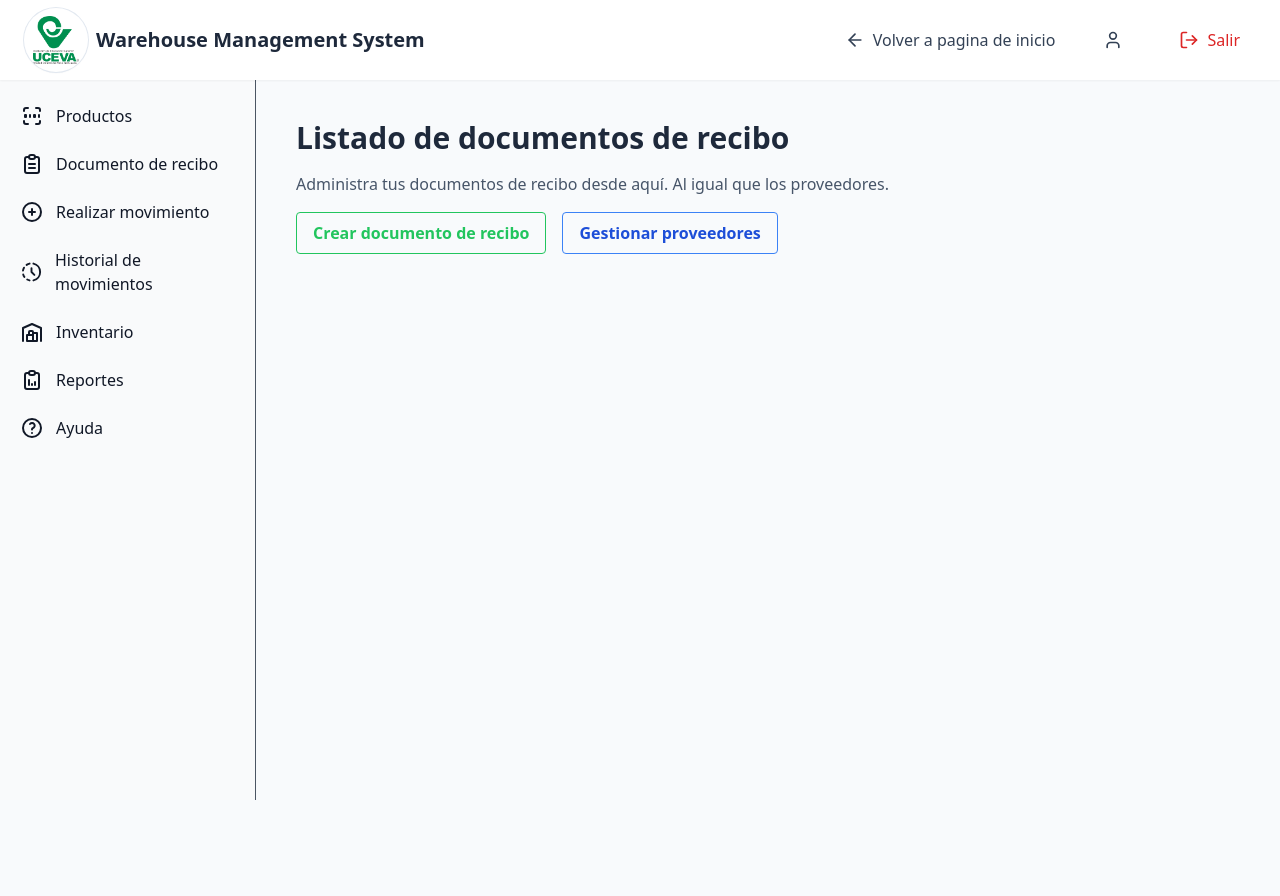
After one commit to juansalgado12/wms, a Flask app: template wmsr/templates/documento_recibo/listadocumentos.html in a window 1280 px wide. The commit adds this page. Run offline with Flask 3, Linux system fonts and the light colour scheme; the template is opened without the code that fills it, so the values that code supplies are empty; some libraries are stand-ins or nearby versions.

Commit message:
Se renombró el blueprint de 'document_recibo' a 'documento_recibo' y se implementaron las vistas correspondientes. Se eliminaron archivos obsoletos y se añadieron nuevas plantillas (archivos vacios de momento) para la gestión de documentos de recibo y proveedores.

```diff
--- a/wmsr/__init__.py
+++ b/wmsr/__init__.py
@@ -1,5 +1,7 @@
 from flask import Flask
 from flask_sqlalchemy import SQLAlchemy
+
+from wmsr import documento_recibo
 
 # Inicializar la base de datos
 db = SQLAlchemy()
@@ -13,13 +15,13 @@ def create_app():
     db.init_app(app)
 
     #Registrar vistas (blueprints)
-    from wmsr import home, auth, productos, ubicaciones, categorias, document_recibo, unidad, marca, presentacion
+    from wmsr import home, auth, productos, ubicaciones, categorias, unidad, marca, presentacion, documento_recibo
     app.register_blueprint(home.bp) #vista de home
     app.register_blueprint(auth.bp) #vista de auth
     app.register_blueprint(productos.bp) #vista de productos
     app.register_blueprint(ubicaciones.bp) #vista de ubicaciones
     app.register_blueprint(categorias.bp) #vista de categorias
-    app.register_blueprint(document_recibo.bp) #vista de document_recibo
+    app.register_blueprint(documento_recibo.bp) #vista de document_recibo
     app.register_blueprint(unidad.bp) #vista de unidad
     app.register_blueprint(marca.bp) #vista de marca
     app.register_blueprint(presentacion.bp) #vista de presentacion
--- /dev/null
+++ b/wmsr/templates/documento_recibo/listadocumentos.html
@@ -0,0 +1,23 @@
+{% extends 'layouts/base.html' %}
+
+{% block title %}Documentos de recibo - Warehouse Management System{% endblock %}
+{% block content %}
+<div class="container w-full h-screen bg-cover size-full px-4 py-6">
+  <div class="mb-4">
+    <h1 class="text-3xl font-bold text-slate-800 mb-4 dark:text-white">Listado de documentos de recibo</h1>
+    <p class="text-slate-600 dark:text-gray-300">Administra tus documentos de recibo desde aquí. Al igual que los proveedores.</p>
+  </div>
+
+  <div class="flex flex-wrap gap-4 mb-8">
+    <a href="{{url_for('documento_recibo.crear_documento')}}"
+      class="bg-transparent text-green-500 font-semibold hover:text-white py-2 px-4 border border-green-500 hover:border-white rounded">Crear
+      documento de recibo</a>
+
+    <div class="relative inline-block text-left">
+      <a href="#" class="bg-transparent text-blue-700 font-semibold hover:text-white py-2 px-4 border border-blue-500 hover:border-white rounded flex items-center"
+        id="dropdownButton">Gestionar proveedores</a>
+    </div>
+
+  </div>
+</div>
+{% endblock %}
--- a/wmsr/templates/layouts/base.html
+++ b/wmsr/templates/layouts/base.html
@@ -64,7 +64,7 @@
             </li>
 
             <li>
-                <a href="#" class="flex items-center p-2 text-gray-900 dark:text-white rounded-lg hover:bg-gray-100 dark:hover:bg-gray-700">
+                <a href="{{url_for('documento_recibo.lista_documentos')}}" class="flex items-center p-2 text-gray-900 dark:text-white rounded-lg hover:bg-gray-100 dark:hover:bg-gray-700">
                     <svg xmlns="http://www.w3.org/2000/svg" width="24" height="24" viewBox="0 0 24 24" fill="none" stroke="currentColor" stroke-width="2" stroke-linecap="round" stroke-linejoin="round" class="icon icon-tabler icons-tabler-outline icon-tabler-clipboard-text"><path stroke="none" d="M0 0h24v24H0z" fill="none"/><path d="M9 5h-2a2 2 0 0 0 -2 2v12a2 2 0 0 0 2 2h10a2 2 0 0 0 2 -2v-12a2 2 0 0 0 -2 -2h-2" /><path d="M9 3m0 2a2 2 0 0 1 2 -2h2a2 2 0 0 1 2 2v0a2 2 0 0 1 -2 2h-2a2 2 0 0 1 -2 -2z" /><path d="M9 12h6" /><path d="M9 16h6" /></svg>
                     <span class="ms-3">Documento de recibo</span>
                 </a>
```
Also changed, not shown: wmsr/document_recibo.py (deleted, +0 -15 lines), wmsr/documento_recibo.py (added, +15 -0 lines), wmsr/templates/productos/catalogo.html (+29 -16 lines), wmsr/templates/documento_recibo/creardocumentos.html (added), wmsr/templates/documento_recibo/editardocumentos.html (added), wmsr/templates/documento_recibo/proveedores/crearproveedores.html (added), wmsr/templates/documento_recibo/proveedores/editarproveedores.html (added), wmsr/templates/documento_recibo/proveedores/listaproveedores.html (added).
